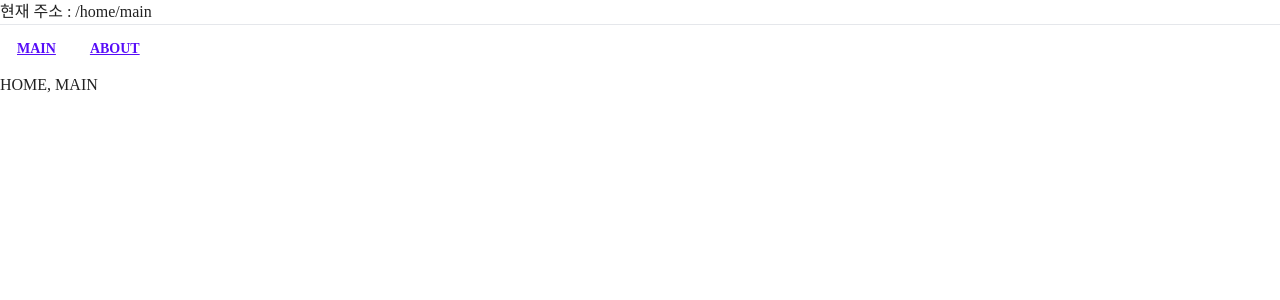
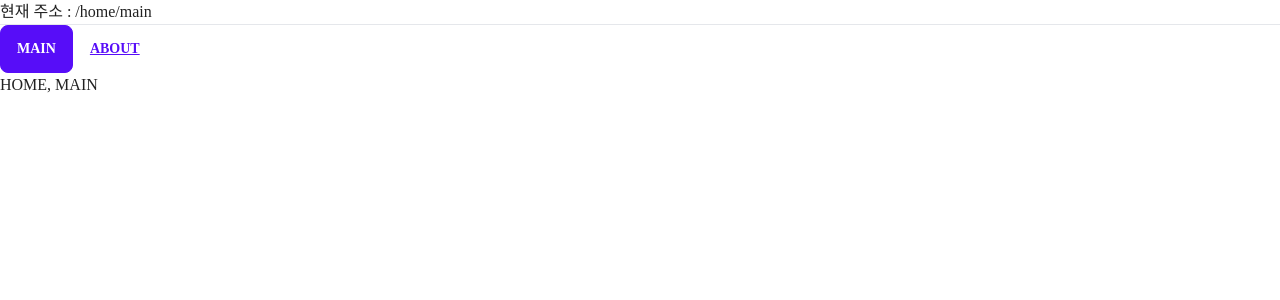
Before and after one commit to Bravetomato/react-proj, a React (Create React App) app: page /#/home/main in a window 1280 px wide. Shown: the top 300 px of the page. Built offline with nearby package versions, Linux system fonts and the light colour scheme; a web font is replaced by a local one; what recoil-persist would draw is missing.

Commit message:
react-router-dom isActive, classNaames 사용

```diff
--- a/src/RouterEx.js
+++ b/src/RouterEx.js
@@ -1,8 +1,9 @@
 import React, { useState } from "react";
 import { Button, } from "@mui/material";
 import { Routes, Route, Navigate, useLocation, NavLink } from "react-router-dom";
+import classNames from "classnames";
 
-// Router 사용-NavLink
+// Router 사용-NavLink 의 isActive, classNames 사용.
 
 function HomeMainPage() {
     return(
@@ -29,8 +30,16 @@ export default function RouterEx() {
      {/* 현재 주소 location.pathname 으로 얻을 수 있다.  */}
      <header>현재 주소 : {location.pathname}
       <hr />
-      <NavLink to="/home/main" className="btn btn-link">MAIN</NavLink>
-      <NavLink to="/home/about" className="btn btn-link">ABOUT</NavLink>
+      <NavLink to="/home/main" className={({ isActive }) =>
+        classNames("btn", {"btn-link": !isActive }, {"btn-primary": isActive })}>
+        MAIN</NavLink>
+        {/* {"btn-link": !isActive } : 현재 페이지가 아닐때는 btn-link 를 쓰고
+            {"btn-primary": isActive } : 현재 페이지 일때에는  btn-primary 를 쓰겠다.*/}
+        {/* isActive =  false -> btn btn-link
+            isctive = true -> btn btn-primary */}
+      <NavLink to="/home/about" className={({ isActive }) =>
+        classNames("btn", {"btn-link": !isActive }, {"btn-primary": isActive })}>
+        ABOUT</NavLink>
      </header>
         <Routes>
             <Route path="/home/main" element={<HomeMainPage />} />
```
